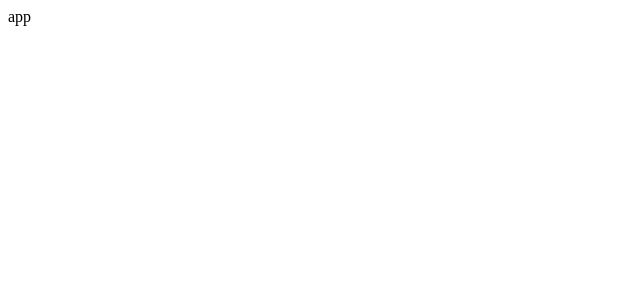
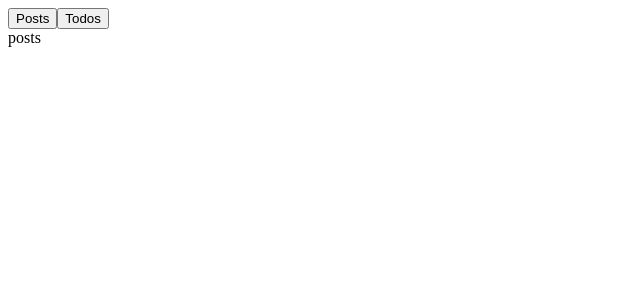
Before and after one commit to rowaxl/reacthook, a React app: page / in a window 1280 px wide. Shown: the top 300 px of the page, without its empty margins (0-640 px from the left). Built offline with nearby package versions, Linux system fonts and the light colour scheme.

Commit message:
update app overview

```diff
--- a/src/components/App.js
+++ b/src/components/App.js
@@ -1,10 +1,26 @@
 import React, { Component } from 'react';
 
 class App extends Component {
+    state = { resources: 'posts' };
+
     render() {
         return (
             <div className="ui container">
-                app
+                <div>
+                    <button
+                        onClick={() => this.setState({ resources: 'posts' })}
+                    >
+                        Posts
+                    </button>
+                    <button
+                        onClick={() => this.setState({ resources: 'todos' })}
+                    >
+                        Todos
+                    </button>
+                </div>
+                <div>
+                    { this.state.resources }
+                </div>
             </div>
         )
     }
```
